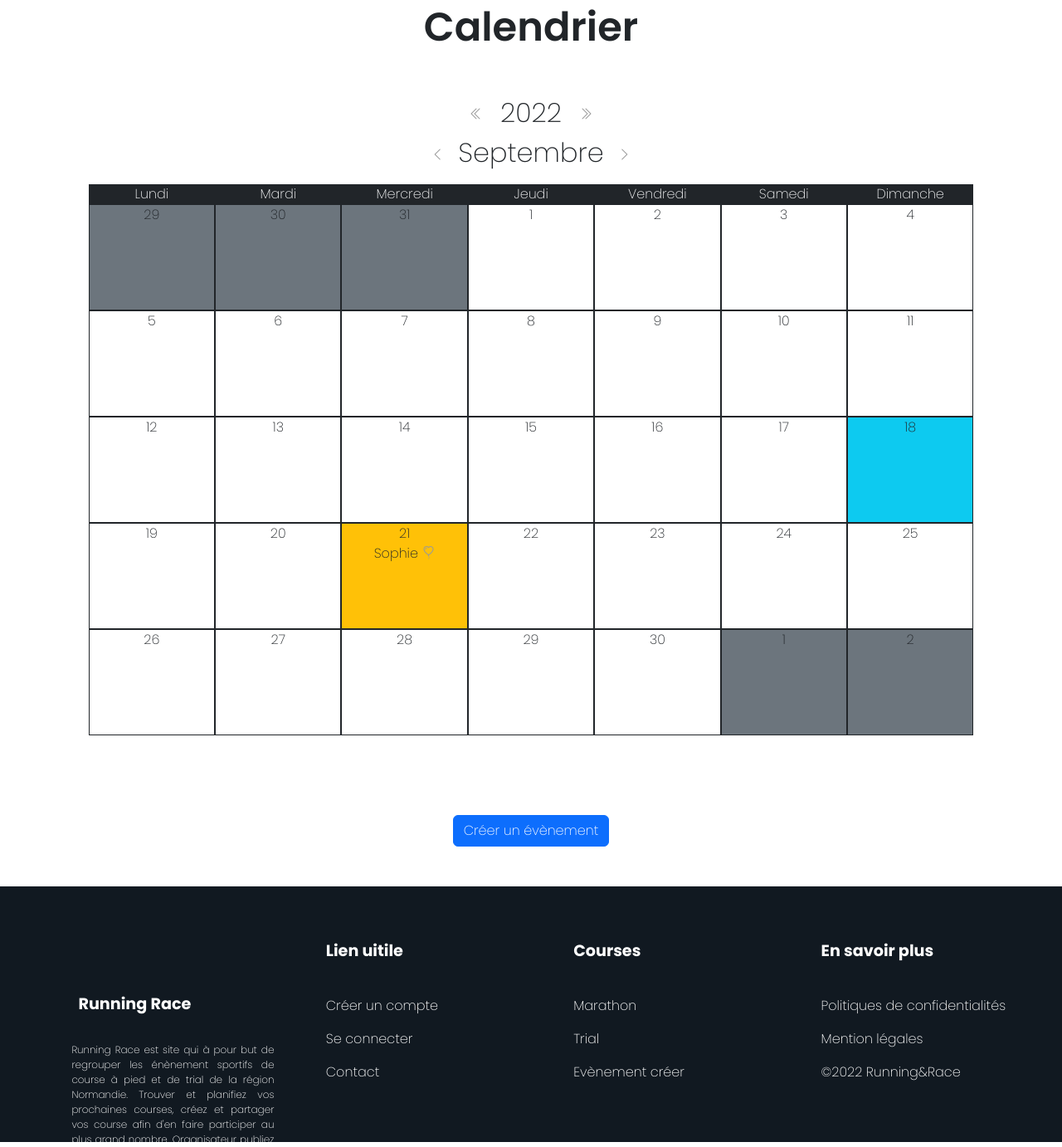
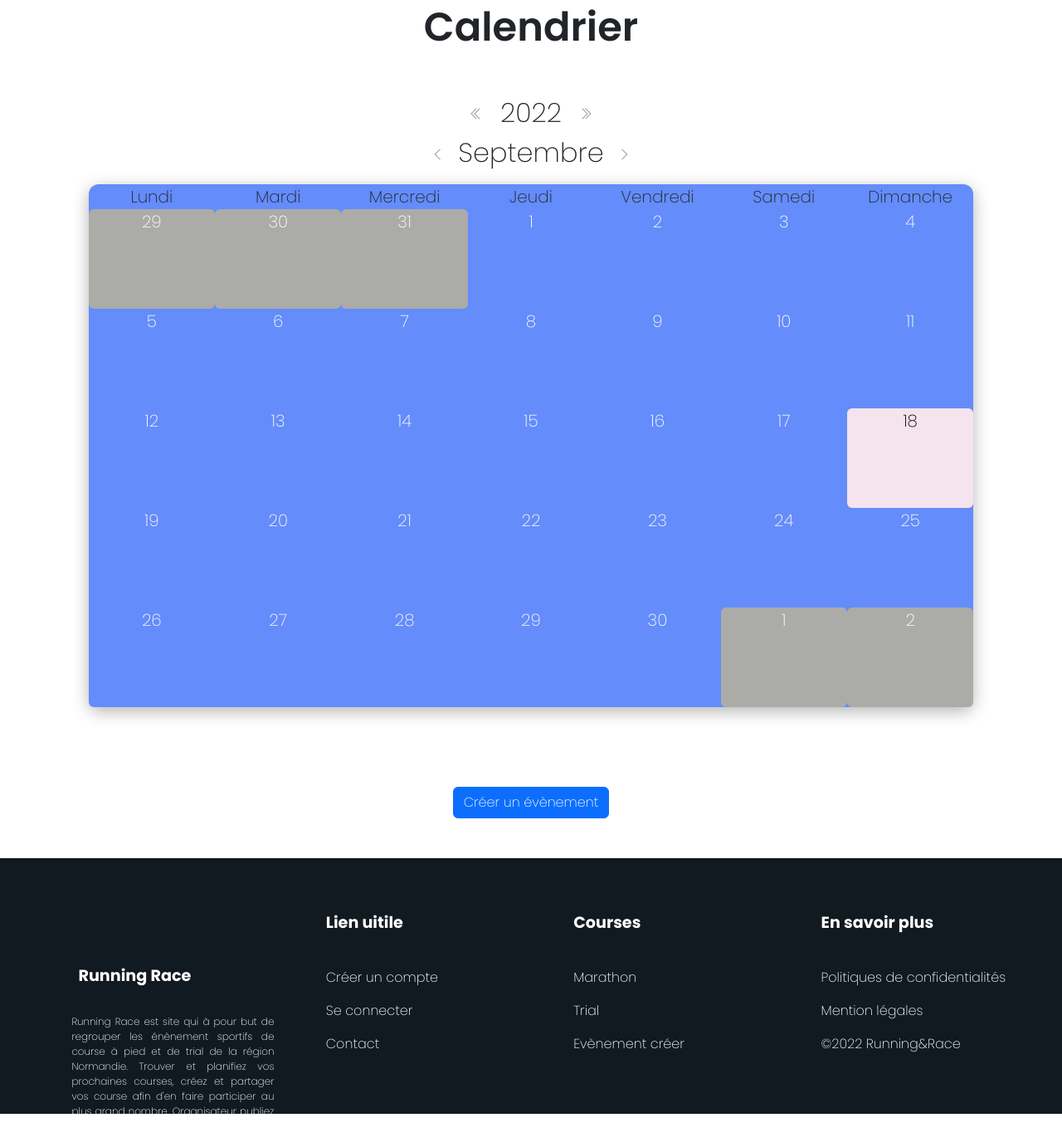
Before and after one commit to MickaelVotte/TitreProV2, a PHP site: page /view/event.php in a window 1280 px wide. Shown: the part 339-1721 px from the top of the page at 83% size. After the commit the page ends 1681 px from the top, so only its background shows below. Run offline with PHP 8.4, Linux system fonts and the light colour scheme; the visitor is signed in with stand-in values (Sample User, id 1); some libraries are stand-ins or nearby versions.

Commit message:
css calendrier

```diff
--- a/assets/script.js/myscript.js
+++ b/assets/script.js/myscript.js
@@ -115,4 +115,4 @@ function deletemessageError(spanerror)
     let messageError = document.getElementById(spanerror)
     console.log(messageError);
 messageError.innerHTML = "";
-}
+};
--- a/assets/style/calendar.css
+++ b/assets/style/calendar.css
@@ -1,10 +1,15 @@
 .calendar {
     display: grid;
     grid-template-columns: repeat(7, 1fr);
+    background-color: #648cfa;
+    border-radius: 0.75rem;
+    box-shadow: 0 5px 20px rgba(0, 0, 0, 0.3);
+    font-size: 1.25rem;
+
 }
 
 .case{
-    height: 8em;
+    height: 6em;
 }
 
 .logoCalendar
@@ -12,3 +17,68 @@
     right: 0%;
     margin: 0;
 }
+
+.week-days
+{
+    font-size: 3rem;
+    color: #dfebed;
+    border-radius: 0.75rem;
+}
+
+
+
+.jourj
+{
+    background-color: rgb(245, 227, 237);
+    transition: ease-in 0.2s;
+    font-size: 1.25rem;
+    color: black;
+    text-decoration: none;
+}
+.jourj:hover
+{
+    background-color: rgb(255, 255, 255);
+    cursor: pointer;
+    font-size: 1.25rem;
+    color: black;
+
+}
+
+.dayNextMonth
+{
+    background-color: rgb(171, 171, 168);
+    transition: ease-in 0.2s;
+    font-size: 1.25rem;
+    text-decoration: none;
+    color: rgb(255, 255, 255);
+
+
+}
+.dayNextMonth:hover
+{
+    background-color: rgb(123, 123, 120);
+    border-radius: 0.75rem;
+    cursor: pointer;
+
+}
+
+.monthNow
+{
+    background-color: #648cfa;
+    transition: ease-in 0.2s;
+    color: white;
+    font-size: 1.25rem;
+    text-decoration: none;
+
+
+
+}
+.monthNow:hover
+{
+    background-color: #1e56f0;
+    border-radius: 0.75rem;
+    color: rgb(255, 255, 255);
+
+    cursor: pointer;
+
+}
--- a/controllers/controller_calendar.php
+++ b/controllers/controller_calendar.php
@@ -107,7 +107,7 @@ $arraySpecialDays = getSpecialDays($year);
 
 // nous allons créer une fonction pour créer une case dans le calendrier
 // la fonction prend en compte trois paramètres : firstCaseTimestamp, le numéro de la case , le mois , le tableau de jours spéciaux
-function createCase($firstCaseTimestamp, $caseNumber, $month, $arraySpecialDays)
+function createCase($firstCaseTimestamp, $caseNumber, $month)
 {
     // nous allons calculer le timestamp de la case pour cela, on utilise la fonction strtotime
     // strtotime (date('Y-m-d')) pour obtenir la date US Année / Mois / Jour, on rajoute la journée en fonction de la case d'où le -1
@@ -115,16 +115,16 @@ function createCase($firstCaseTimestamp, $caseNumber, $month, $arraySpecialDays)
 
     // Nous allons faire des conditions pour modifier les cases selon leurs timestamps.
     // si le timestamps est dans le tableau
-    if (array_key_exists($timestamp, $arraySpecialDays)) {
-        return '<div class ="border border-dark text-center bg-warning case">' . date('j', $timestamp) . '<br>' . $arraySpecialDays[$timestamp] . '</div>';
+    // if (array_key_exists($timestamp, $arraySpecialDays)) {
+    //     return '<div class =" text-center bg-warning rounded case">' . date('j', $timestamp) . '<br>' . $arraySpecialDays[$timestamp] . '</div>';
     // si le timestamps est égale au jour j
-    } elseif (date('Y-m-d', $timestamp) == date('Y-m-d')) {
-        return '<div class ="border border-dark text-center bg-info case">' . date('j', $timestamp) . '</div>';
+    if (date('Y-m-d', $timestamp) == date('Y-m-d')) {
+        return '<a class =" text-center jourj rounded case">' . date('j', $timestamp) . '</a>';
     // si le timestamps est égale au mois en cours
     } elseif (date('n', $timestamp) == $month) {
-        return '<div class ="border border-dark text-center case">' . date('j', $timestamp) . '</div>';
+        return '<a  class ="jstest text-center monthNow rounded case">' . date('j', $timestamp) . '</a>';
     // sinon la case est grisée
     } else {
-        return '<div class ="border border-dark text-center bg-secondary case">' . date('j', $timestamp) . '</div>';
+        return '<a   class =" text-center dayNextMonth rounded case">' . date('j', $timestamp) . '</a>';
     }
 }
--- a/controllers/controller_participateCourse.php
+++ /dev/null
@@ -1,5 +0,0 @@
-<?php
-
-require_once '../config.php';
-require_once '../models/Database.php';
-require_once '../models/Events.php';
--- a/view/event.php
+++ b/view/event.php
@@ -27,18 +27,18 @@ require_once "../controllers/controller_calendar.php";
 
 
 
-    <div class="mb-5">
-        <div class="text-center">
+<div class="mb-5 ">
+    <div class="text-center ">
         <h2><a class="btn" href="event.php?"><i class=" logoCalendar bi bi-chevron-double-left me-2"></i></a><?= $year ?><a class="btn" href="event.php?<?= isset($_GET['month']) ? 'month=' . $_GET['month'] . '&' : '' ?>year=<?= $year + 1 ?>"><i class=" logoCalendar bi bi-chevron-double-right ms-2"></i></a></h2>
         <h2><a class="btn" href="event.php"><i class=" logoCalendar bi bi-chevron-left me-1"></i></a><?= $monthLetters ?><a class="btn" href="event.php?<?= isset($_GET['year']) ? 'year=' . $_GET['year'] . '&' : '' ?>month=<?= $monthNumber == 12 ? 1 : $monthNumber + 1 ?>"><i class="logoCalendar bi bi-chevron-right ms-1"></i></a></h2>
     </div>
-        <div class="row justify-content-center p-0 mt-3 mx-0">
+    <div class="row justify-content-center p-0 mt-3 mx-0 ">
         <div class="col-10 calendar p-0 m-0">
 
             <!-- Nous réalisons une boucle pour afficher les jours de la semaine -->
             <?php
             foreach ($days as $key => $value) { ?>
-                    <div class="text-center text-light bg-dark"><?= $value ?></div>
+                <div class="text-center  rounded"><?= $value ?></div>
             <?php } ?>
 
 
--- a/view/home.php
+++ b/view/home.php
@@ -138,6 +138,6 @@
     <div class="banner-image3 w-100 d-flex justify-content-center align-items-center">
 
    </div>
+</body>
 
     <?php include('../elements/footer.php') ?>
-</body>
```
Lines whose indentation alone changed are shown as unchanged.
